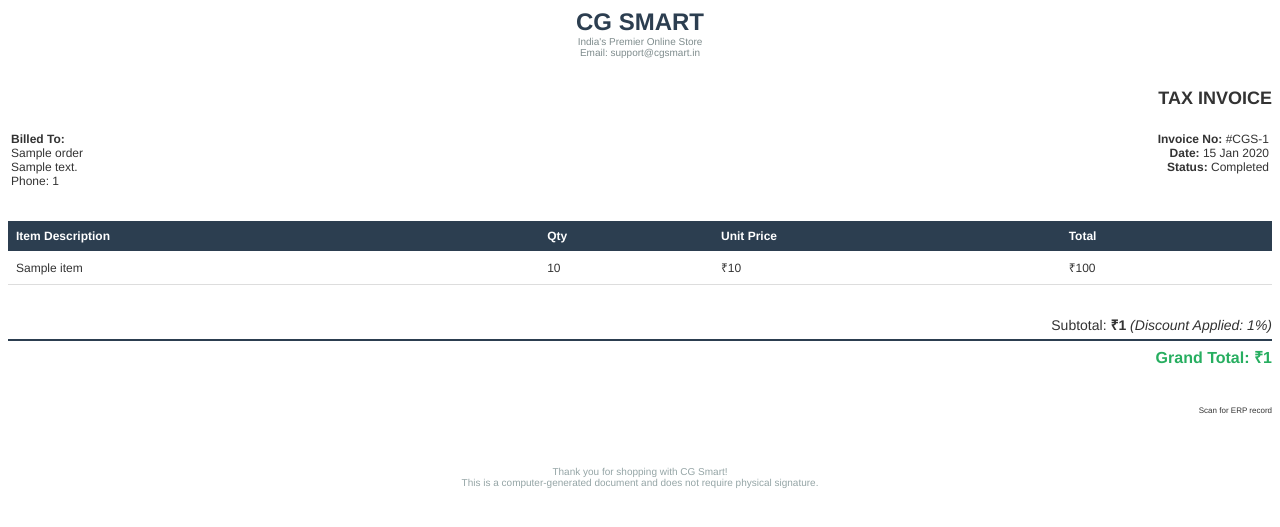
After one commit to pankajchachan2008-rgb/my-online-store, a Django app: template products/templates/products/invoice_pdf.html in a window 1280 px wide. The commit adds this page. Shown: the top 527 px of the page. Run offline with Django 5.2, Linux system fonts and the light colour scheme; the template is opened without the code that fills it: most values are stand-ins (such as "Sample title", 1, 10 or a date in 2020).

Commit message:
Added Smart PDF Invoice download feature to order success and profile pages

```diff
--- /dev/null
+++ b/products/templates/products/invoice_pdf.html
@@ -0,0 +1,156 @@
+<!DOCTYPE html>
+<html>
+<head>
+    <meta charset="utf-8">
+    <title>Invoice #{{ order.id }}</title>
+    <style>
+        @page {
+            size: a4 portrait;
+            margin: 2cm;
+        }
+        body {
+            font-family: Helvetica, Arial, sans-serif;
+            font-size: 12px;
+            color: #333333;
+        }
+        .header {
+            text-align: center;
+            margin-bottom: 30px;
+        }
+        .store-name {
+            font-size: 24px;
+            font-weight: bold;
+            color: #2c3e50;
+        }
+        .store-details {
+            font-size: 10px;
+            color: #7f8c8d;
+        }
+        .invoice-title {
+            font-size: 18px;
+            font-weight: bold;
+            text-align: right;
+            margin-bottom: 20px;
+        }
+        .details-table {
+            width: 100%;
+            margin-bottom: 30px;
+        }
+        .details-table td {
+            vertical-align: top;
+        }
+        .items-table {
+            width: 100%;
+            border-collapse: collapse;
+            margin-bottom: 30px;
+        }
+        .items-table th {
+            background-color: #2c3e50;
+            color: white;
+            padding: 8px;
+            text-align: left;
+            font-weight: bold;
+        }
+        .items-table td {
+            border-bottom: 1px solid #dddddd;
+            padding: 8px;
+        }
+        .totals {
+            text-align: right;
+            font-size: 14px;
+        }
+        .totals-row {
+            margin-bottom: 5px;
+        }
+        .grand-total {
+            font-size: 16px;
+            font-weight: bold;
+            color: #27ae60;
+            border-top: 2px solid #2c3e50;
+            padding-top: 5px;
+        }
+        .footer {
+            margin-top: 50px;
+            text-align: center;
+            font-size: 10px;
+            color: #95a5a6;
+        }
+        /* xhtml2pdf native barcode generation */
+        .barcode {
+            margin-top: 20px;
+            text-align: right;
+        }
+    </style>
+</head>
+<body>
+
+    <div class="header">
+        <div class="store-name">CG SMART</div>
+        <div class="store-details">India's Premier Online Store<br>Email: support@cgsmart.in</div>
+    </div>
+
+    <div class="invoice-title">
+        TAX INVOICE
+    </div>
+
+    <table class="details-table">
+        <tr>
+            <td width="50%">
+                <strong>Billed To:</strong><br>
+                {{ order.customer_name }}<br>
+                {{ order.address }}<br>
+                Phone: {{ order.mobile_number }}
+            </td>
+            <td width="50%" style="text-align: right;">
+                <strong>Invoice No:</strong> #CGS-{{ order.id }}<br>
+                <strong>Date:</strong> {{ order.created_at|date:"d M Y" }}<br>
+                <strong>Status:</strong> {{ order.status }}
+            </td>
+        </tr>
+    </table>
+
+    <table class="items-table">
+        <thead>
+            <tr>
+                <th>Item Description</th>
+                <th>Qty</th>
+                <th>Unit Price</th>
+                <th>Total</th>
+            </tr>
+        </thead>
+        <tbody>
+            {% for item in order.orderitem_set.all %}
+            <tr>
+                <td>{{ item.product_name }}</td>
+                <td>{{ item.quantity }}</td>
+                <td>₹{{ item.price }}</td>
+                <td>₹{% widthratio item.price 1 item.quantity %}</td>
+            </tr>
+            {% endfor %}
+        </tbody>
+    </table>
+
+    <div class="totals">
+        {% if order.applied_coupon %}
+        <div class="totals-row">
+            Subtotal: <strong>₹{{ order.total_amount }}</strong>
+            <em>(Discount Applied: {{ order.applied_coupon.discount_percentage }}%)</em>
+        </div>
+        {% endif %}
+        <div class="totals-row grand-total">
+            Grand Total: ₹{{ order.total_amount }}
+        </div>
+    </div>
+
+    <div class="barcode">
+        <pdf:barcode value="CGS-{{ order.id }}" type="code128" barwidth="1.2" barheight="30" />
+        <br><span style="font-size: 8px;">Scan for ERP record</span>
+    </div>
+
+    <div class="footer">
+        Thank you for shopping with CG Smart!<br>
+        This is a computer-generated document and does not require physical signature.
+    </div>
+
+</body>
+</html>
--- a/requirements.txt
+++ b/requirements.txt
@@ -20,3 +20,5 @@ sqlparse==0.5.5
 tzdata==2026.3
 urllib3==2.7.0
 whitenoise==6.12.0
+django-ratelimit==4.1.0
+xhtml2pdf==0.2.16
```
Also changed, not shown: products/templates/products/order_success.html (+6 -2 lines), products/templates/products/profile.html (+7 -2 lines), products/views.py (+28 -1 lines), store_backend/urls.py (+6 -1 lines).
